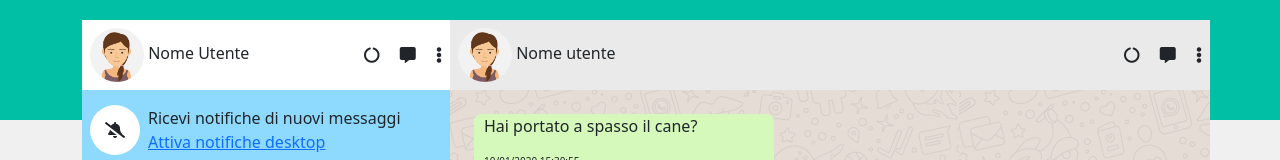
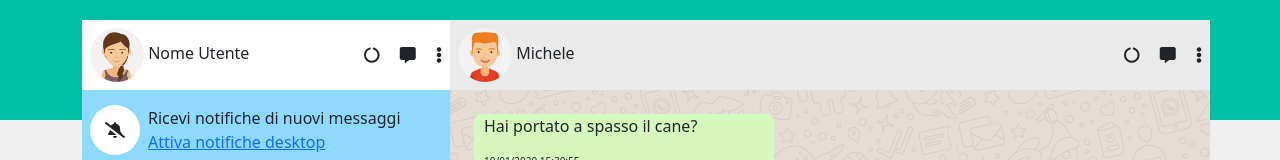
Before and after one commit to FedericaDiChio/vue-boolzapp, a plain HTML site: page index.html in a window 1280 px wide. Shown: the top 160 px of the page. Drawn offline with nearby package versions, Linux system fonts and the light colour scheme.

Commit message:
currentContact

```diff
--- a/index.html
+++ b/index.html
@@ -59,7 +59,6 @@
                             v-for="(contact, index) in contacts"
                             @click="setCurrentContact(index)"
                             v-bind:class="currentContact === index ? 'active' : null"
-
                             id="contacts"
                             class="overflow-auto d-flex flex-column contact">
                             <div class="my-2 section-height">
@@ -75,8 +74,10 @@
                         <header class="d-flex align-items-center justify-content-between bg-grey">
                             <!-- AVATAR  -->
                             <div class="p-2 section-height">
-                                <img src="./img/avatar_io.jpg" alt="avatar" class="img-avatar">
-                                <span>Nome utente</span>
+                                <img v-bind:src="'./img/avatar' + contacts[currentContact].avatar  + '.jpg'"
+                                v-bind:alt="contacts[currentContact].name"
+                                class="img-avatar">
+                                <span>{{ contacts[currentContact].name }}</span>
                             </div>
                             <!-- ICONS  -->
                             <div class="mx-2">
```
